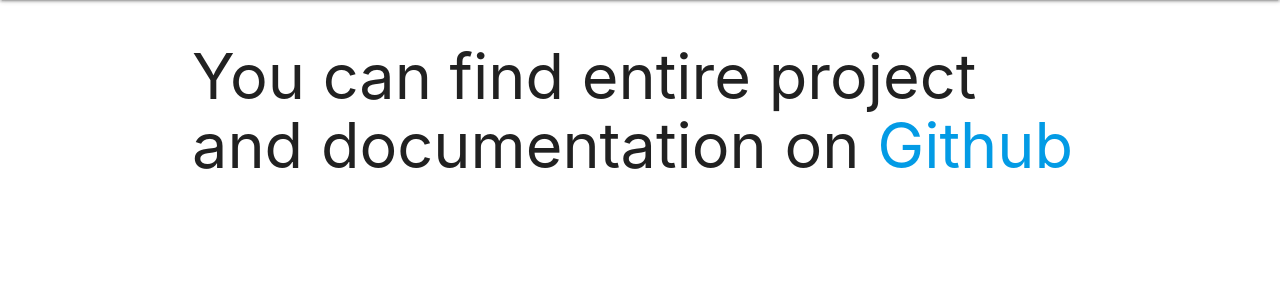
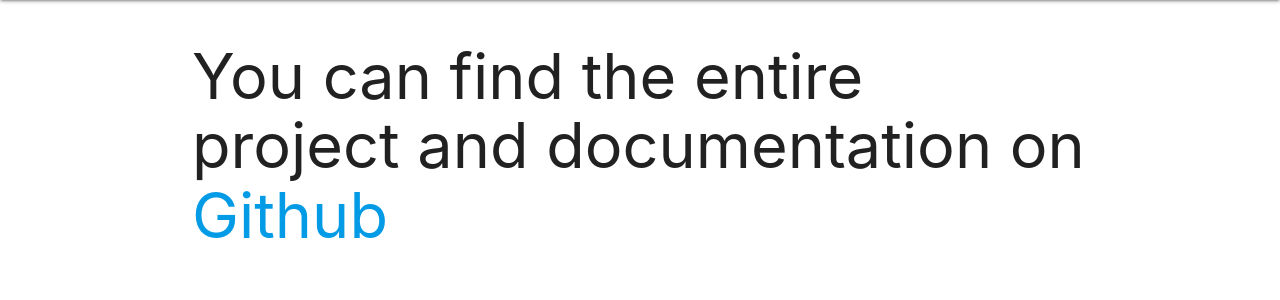
Before and after one commit to rsudhanya/MovieRecommendationEngineContentBasedDjango, a Django app: page /about in a window 1280 px wide. Shown: the part 64-364 px from the top of the page. Run offline with Django 3.2, Linux system fonts and the light colour scheme; some libraries are stand-ins or nearby versions.

Commit message:
about is refactored, base changed for title, entire documentation added in form of docx, pdf, ppt

```diff
--- a/apiFront/templates/apiFront/about.html
+++ b/apiFront/templates/apiFront/about.html
@@ -2,6 +2,6 @@
 
 {% block content %}
 
-<h1>You can find entire project and documentation on <a href="https://github.com/rsudhanya/MovieRecommendationEngineContentBasedDjango.git">Github</a></h1>
+<h1>You can find the entire project and documentation on <a href="https://github.com/rsudhanya/MovieRecommendationEngineContentBasedDjango.git">Github</a></h1>
 
 {% endblock %}
--- a/apiFront/templates/base.html
+++ b/apiFront/templates/base.html
@@ -14,7 +14,7 @@
 
 <style>
     .responsive-logo-recommend {
-        font-size: 1rem !important;
+        font-size: .7rem !important;
         font-weight: 900 !important;
     }
 </style>
```
Also changed, not shown: 3 other files.
